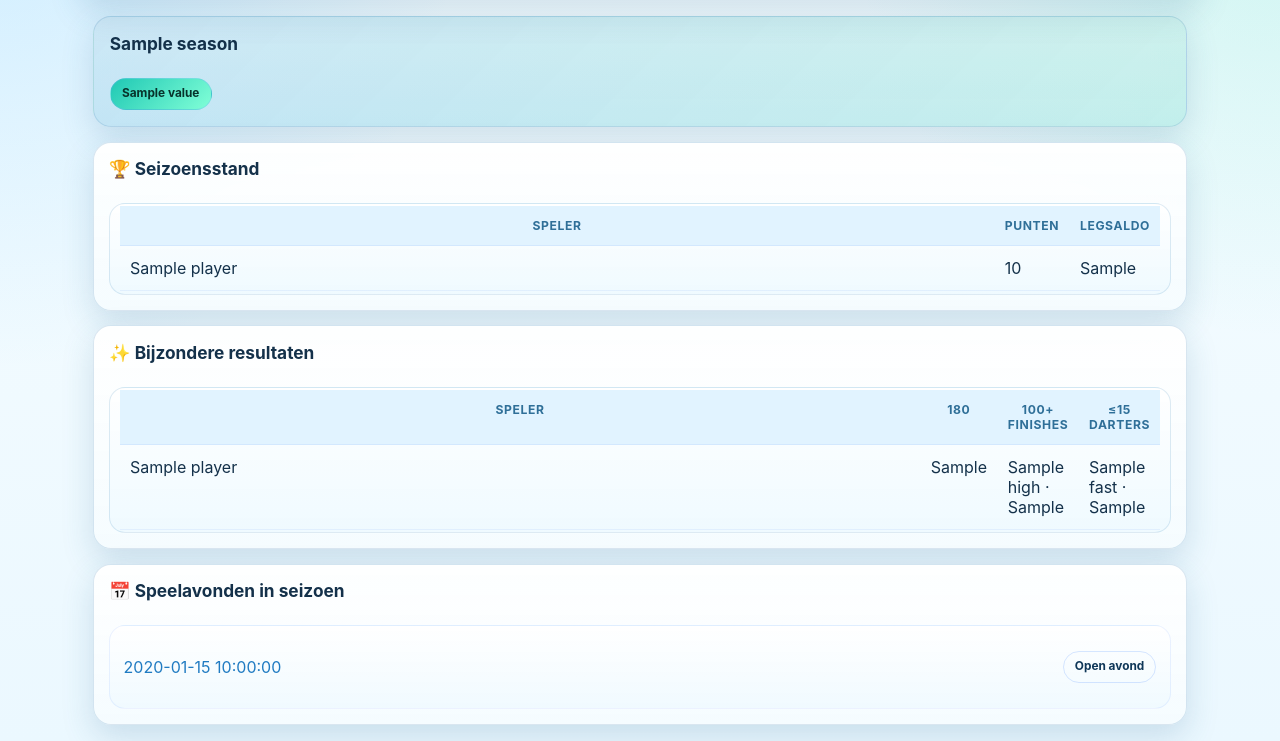
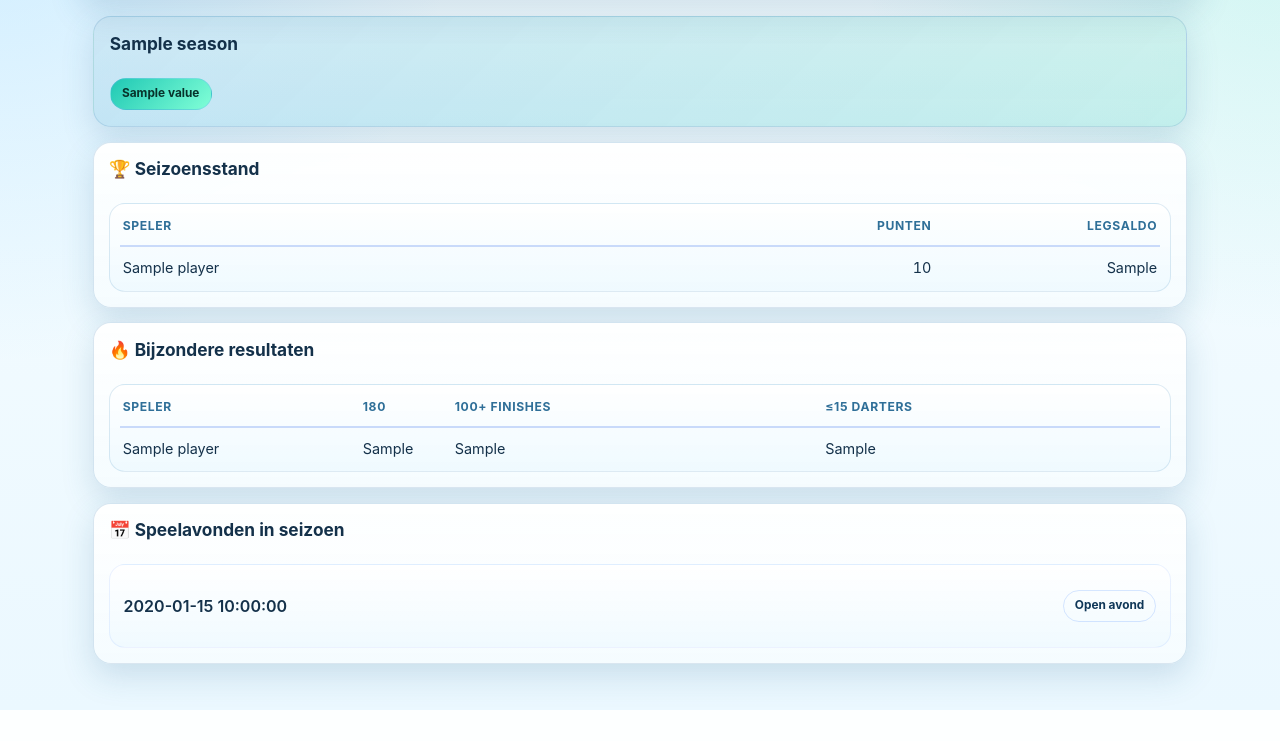
Before and after one commit to ROosterloo1988/zomercompetitie, a FastAPI app: template templates/season_detail.html in a window 1280 px wide. Shown: the part 90-831 px from the top of the page. After the commit the page ends 800 px from the top, so only its background shows below. Run offline with FastAPI, Linux system fonts and the light colour scheme; the template is opened without the code that fills it: most values are stand-ins (such as "Sample title", 1, 10 or a date in 2020).

Commit message:
UI update and modiefied single files (Release 1.1.1)

```diff
--- a/templates/base.html
+++ b/templates/base.html
@@ -65,28 +65,36 @@
 <script>
   document.addEventListener("DOMContentLoaded", function() {
 
-    // 1. Herstel positie mét een kleine vertraging (zodat de pagina eerst z'n volledige lengte krijgt)
+    // 1. Herstel positie mét een kleine vertraging
     const savedScroll = sessionStorage.getItem('scrollPosition');
     if (savedScroll) {
       setTimeout(function() {
         window.scrollTo({
           top: parseInt(savedScroll),
           left: 0,
-          behavior: 'auto' // 'auto' zorgt ervoor dat hij direct springt zonder animatie
+          behavior: 'auto'
         });
-      }, 100); // Wacht 100 milliseconden
+      }, 100);
       sessionStorage.removeItem('scrollPosition');
     }
 
-    // 2. Sla de positie op precies op het moment dat je op de knop klikt
+    // 2. Sla de positie op bij de zwevende Opslaan-knop
     const saveButton = document.getElementById('floating-save-button');
     if (saveButton) {
       saveButton.addEventListener('click', function() {
-        // Gebruik scrollY of pageYOffset (voor maximale ondersteuning op elke mobiel)
         const currentPosition = window.scrollY || window.pageYOffset || document.documentElement.scrollTop;
         sessionStorage.setItem('scrollPosition', currentPosition);
       });
     }
+
+    // 3. NIEUW: Sla de positie op bij elke toggle-schakelaar (aanwezigheid / admin status)
+    const toggleCheckboxes = document.querySelectorAll('.toggle-form input[type="checkbox"]');
+    toggleCheckboxes.forEach(function(checkbox) {
+      checkbox.addEventListener('change', function() {
+        const currentPosition = window.scrollY || window.pageYOffset || document.documentElement.scrollTop;
+        sessionStorage.setItem('scrollPosition', currentPosition);
+      });
+    });
 
   });
 </script>
--- a/templates/evening_detail.html
+++ b/templates/evening_detail.html
@@ -14,7 +14,6 @@
   {% if not has_groups %}
   <div class="section-head">
     <h2>👥 Aanwezigheid</h2>
-    <p class="section-subtitle">Snelle aanwezigheidstoggles, geoptimaliseerd voor mobiel gebruik.</p>
   </div>
   <ul class="chips presence-grid">
     {% for p in players %}
@@ -142,7 +141,7 @@
 
 <section>
   <div class="section-head">
-    <h2>📊 Poule stand</h2>
+    <h2>🏆 Poule stand</h2>
   </div>
   {% for group_name, rows in grouped_rows.items() %}
     <h3>{{ group_name }}</h3>
@@ -169,7 +168,7 @@
 
 <section>
   <div class="section-head">
-    <h2>✨ Bijzondere resultaten</h2>
+    <h2>🔥 Bijzondere resultaten</h2>
   </div>
   <div class="table-wrap compact-table-wrap">
     <table class="highlights-table compact-table">
--- a/templates/season_detail.html
+++ b/templates/season_detail.html
@@ -11,17 +11,17 @@
   <div class="section-head">
     <h2>🏆 Seizoensstand</h2>
   </div>
-  <div class="table-wrap">
-    <table class="responsive-table">
+    <div class="table-wrap compact-table-wrap">
+      <table class="standings-table compact-table">
       <thead>
         <tr><th>Speler</th><th>Punten</th><th>Legsaldo</th></tr>
       </thead>
       <tbody>
         {% for row in standings %}
         <tr>
-          <td data-label="Speler">{{ row.player.name }}</td>
-          <td data-label="Punten">{{ row.points }}</td>
-          <td data-label="Legsaldo">{{ row.leg_diff }}</td>
+          <td data-label="Speler"><span class="cell-ellipsis">{{ row.player.name }}</span></td>
+          <td data-label="Punten" class="numeric-cell">{{ row.points }}</td>
+          <td data-label="Legsaldo" class="numeric-cell">{{ row.leg_diff }}</td>
         </tr>
         {% else %}
         <tr><td data-label="Status" colspan="3">Nog geen resultaten in dit seizoen.</td></tr>
@@ -33,10 +33,10 @@
 
 <section>
   <div class="section-head">
-    <h2>✨ Bijzondere resultaten</h2>
+    <h2>🔥 Bijzondere resultaten</h2>
   </div>
-  <div class="table-wrap">
-    <table class="responsive-table">
+  <div class="table-wrap compact-table-wrap">
+    <table class="highlights-table compact-table">
       <thead>
         <tr><th>Speler</th><th>180</th><th>100+ finishes</th><th>≤15 darters</th></tr>
       </thead>
@@ -45,8 +45,8 @@
         <tr>
           <td data-label="Speler">{{ row.player.name }}</td>
           <td data-label="180">{{ row.one_eighty }}</td>
-          <td data-label="100+ finishes">{{ row.high }}{% if row.high_values %} · {{ row.high_values|join(', ') }}{% endif %}</td>
-          <td data-label="≤15 darters">{{ row.fast }}{% if row.fast_values %} · {{ row.fast_values|join(', ') }}{% endif %}</td>
+          <td data-label="100+ finishes">{% if row.high_values %}{{ row.high_values|sort(reverse=True)|join(', ') }}{% else %}0{% endif %}</td>
+          <td data-label="≤15 darters">{% if row.fast_values %}{{ row.fast_values|sort|join(', ') }}{% else %}0{% endif %}</td>
         </tr>
         {% else %}
         <tr><td data-label="Status" colspan="4">Nog geen ingevoerde statistieken.</td></tr>
@@ -64,8 +64,9 @@
     <ul class="clean-list">
       {% for link in season.evening_links|sort(attribute='evening.event_date') %}
       <li>
-        <a href="/evenings/{{ link.evening.id }}">{{ link.evening.event_date }}</a>
-        <span class="badge">Open avond</span>
+        <span style="font-weight: 600; color: var(--text);">{{ link.evening.event_date }}</span>
+
+        <a href="/evenings/{{ link.evening.id }}" class="badge" style="text-decoration: none; cursor: pointer;">Open avond</a>
       </li>
       {% else %}
       <li><span class="muted">Nog geen speelavonden gekoppeld.</span></li>
```
Also changed, not shown: 1 other file.
